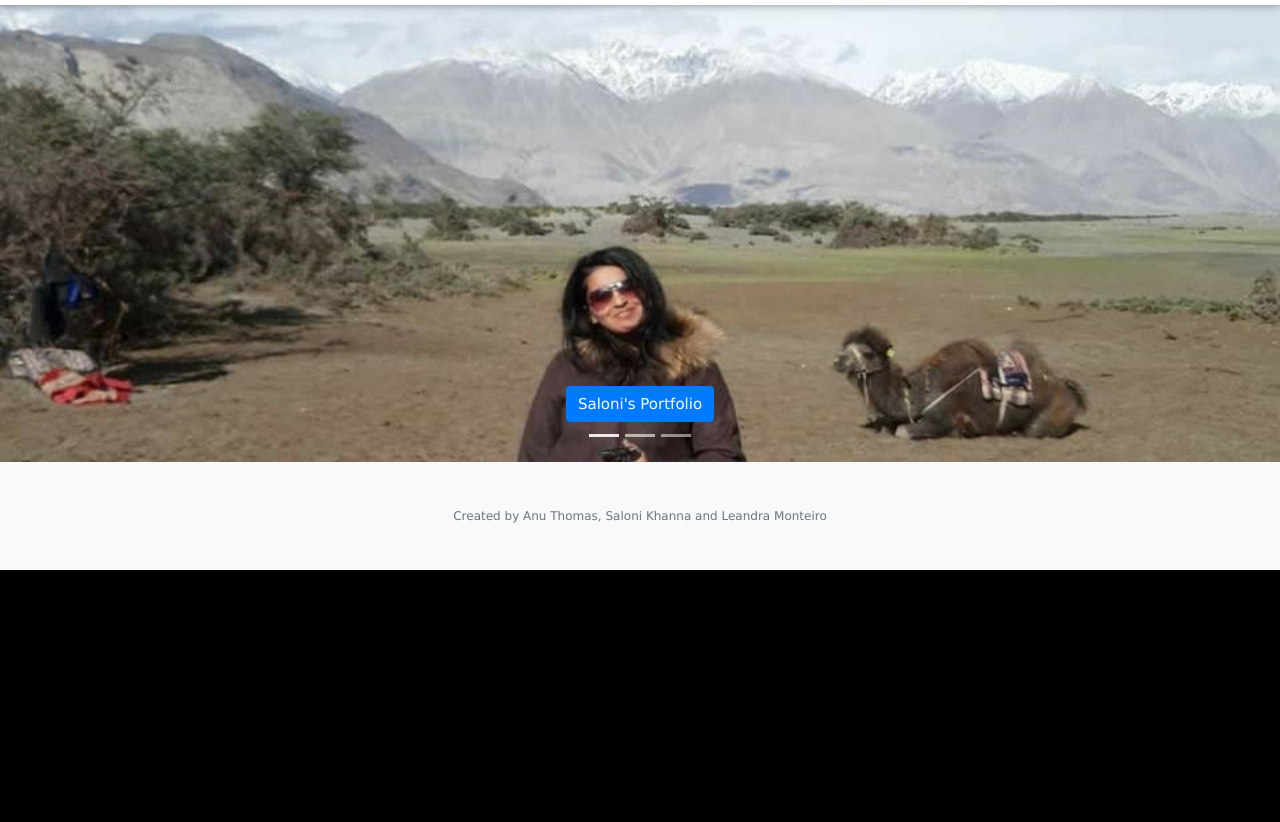
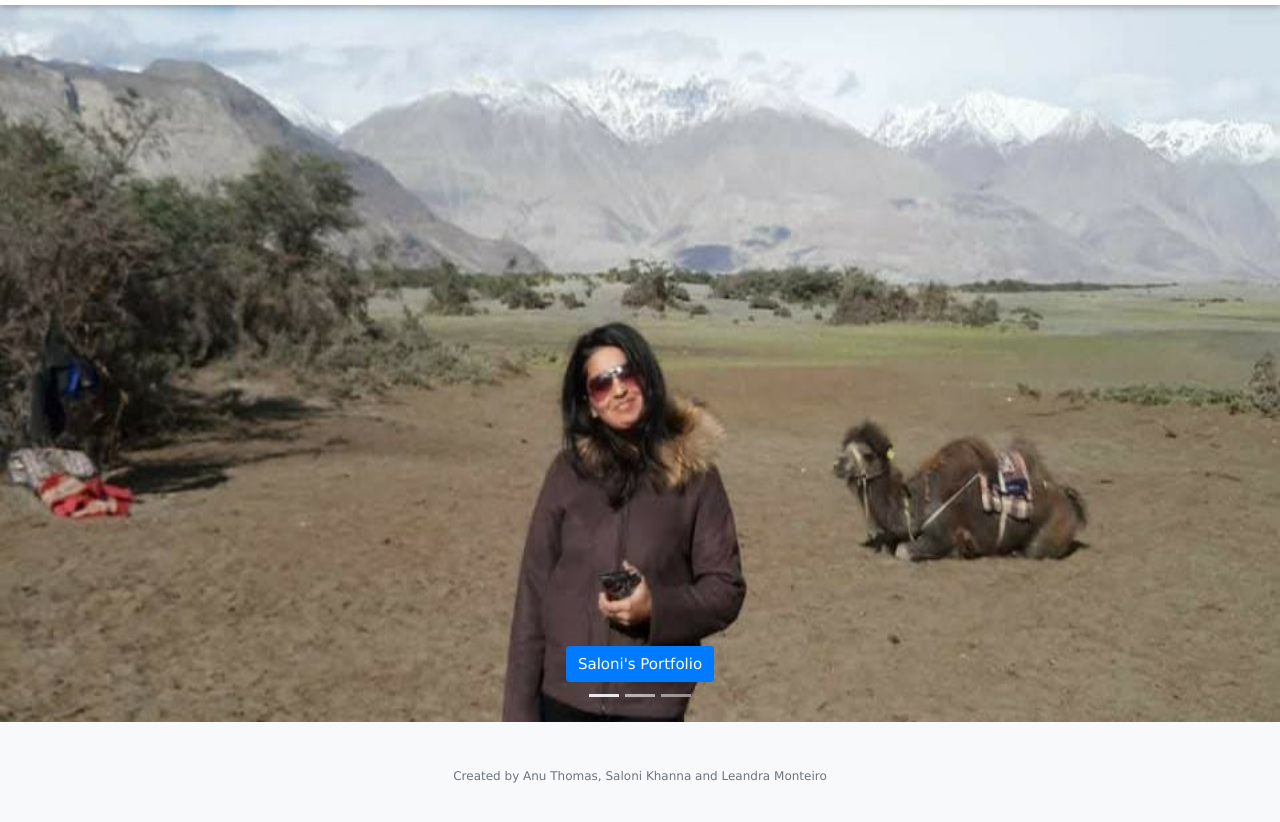
Before and after one commit to AnuAnnThomas/Portfolio, a plain HTML site: page index.html in a window 1280 px wide. Shown: the part 78-900 px from the top of the page. Before the commit the page ends 800 px from the top, so only its background shows below. Drawn offline with nearby package versions, Linux system fonts and the light colour scheme.

Commit message:
Update style.css

```diff
--- a/assets/css/style.css
+++ b/assets/css/style.css
@@ -211,13 +211,13 @@ h1, h2, h3, h4, h5, h6 {
 }
 @media (min-width:601px){
 .carousel .carousel-inner .carousel-item{
-  height: 540px;
+  height: 120%;
 }
 .carousel-item{
   align-items: center;
 }
 .carousel-item img{
-  height: 120%;
+  min-height: 100vh;
   width: 100%;
 }
 }
@@ -530,7 +530,7 @@ section {
 }
 
 /*--------------------------------------------------------------
-# Akills
+# skills
 --------------------------------------------------------------*/
 .skills .progress {
   height: 50px;
```
